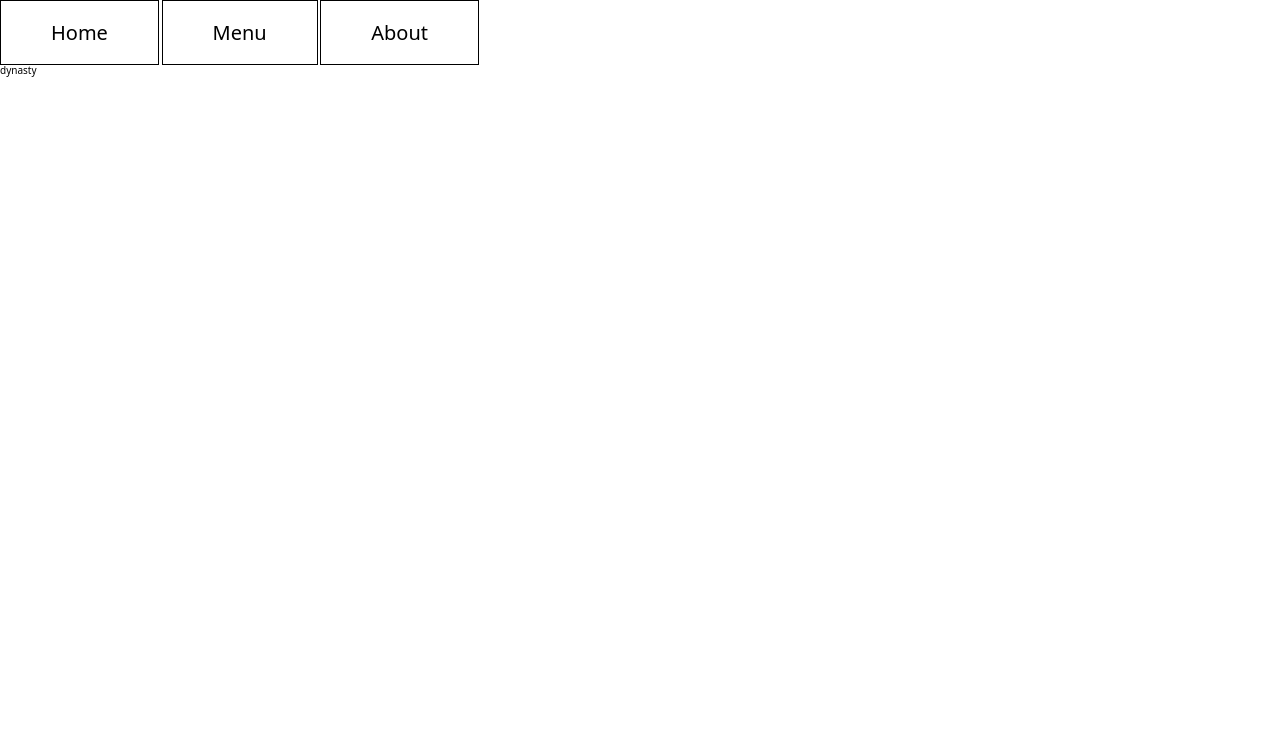
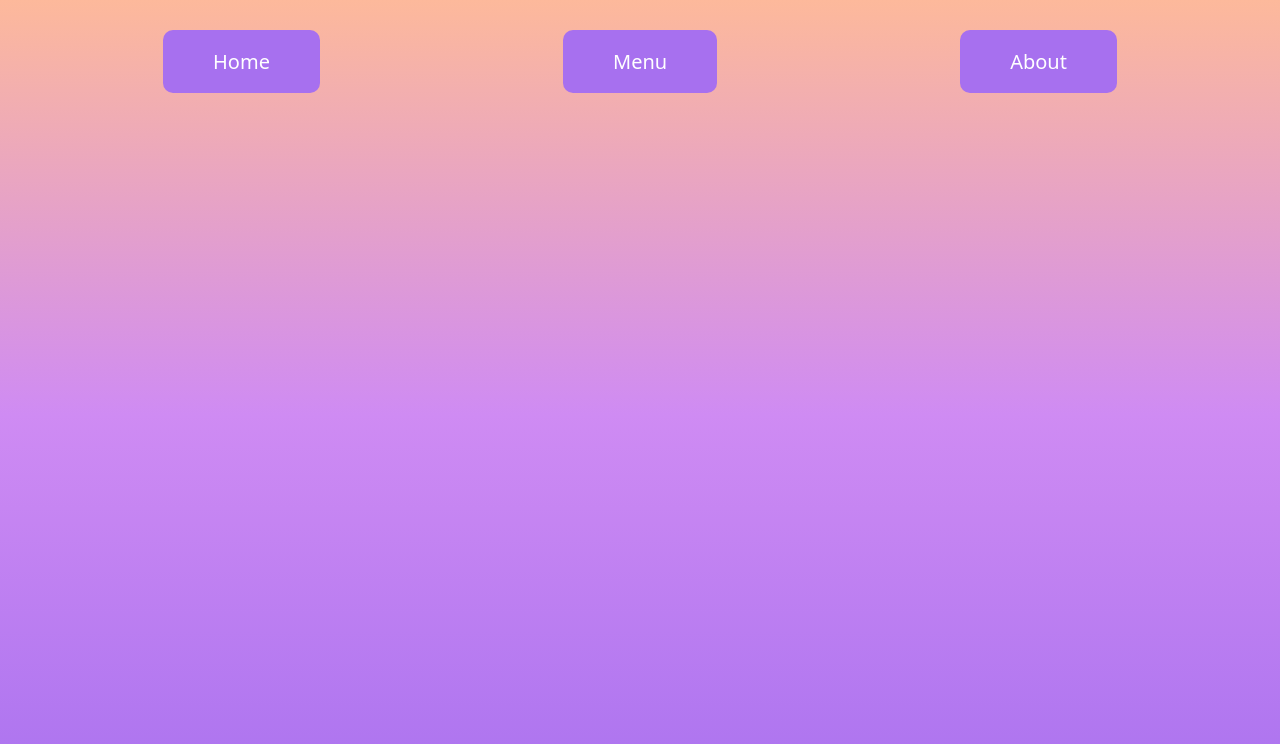
Before and after one commit to hunterjmk/restaurant-page, a website built with webpack: page src/template.html in a window 1280 px wide. Built offline with nearby package versions, Linux system fonts and the light colour scheme.

Commit message:
Style page background and nav buttons

```diff
--- a/src/style.css
+++ b/src/style.css
@@ -9,9 +9,31 @@ html {
     font-size: 62.5%;
 }
 
+body {
+    height: 100vh;
+    background-size: cover;
+    background-repeat: no-repeat;
+    background-image: linear-gradient(to top, #a770ef, #cf8bf3, #fdb99b);
+}
+
+nav {
+    display: flex;
+    gap: 8rem;
+    justify-content: space-evenly;
+    margin-top: 3rem;
+}
+
 button {
-    background-color: #fff;
-    border: 1px solid black;
+    background-color: #a770ef;
+    color: #fff;
+    border: 0;
+    border-radius: 10px;
     padding: 2rem 5rem;
     font-size: 2rem;
+    transition: color 1.5s, background-color 1.5s;
 }
+
+button:hover {
+    background-color: #cd8af1d5;
+    color: rgb(0, 0, 0);
+}
--- a/src/template.html
+++ b/src/template.html
@@ -14,7 +14,6 @@
         </nav>
     </header>
     <div id="content">
-        dynasty
     </div>
 </body>
 </html>
```
